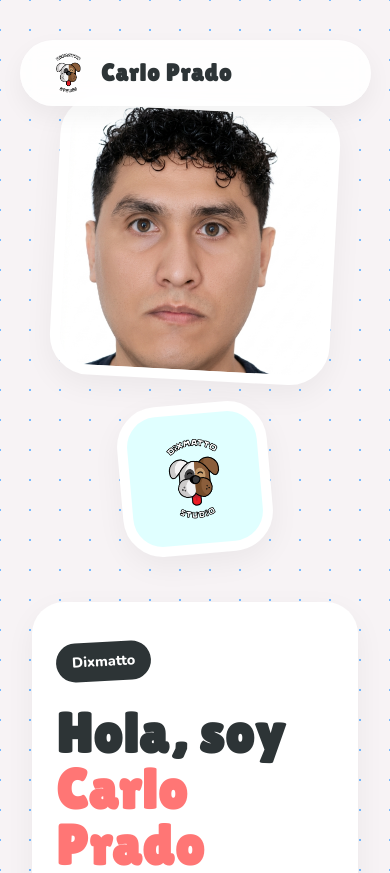
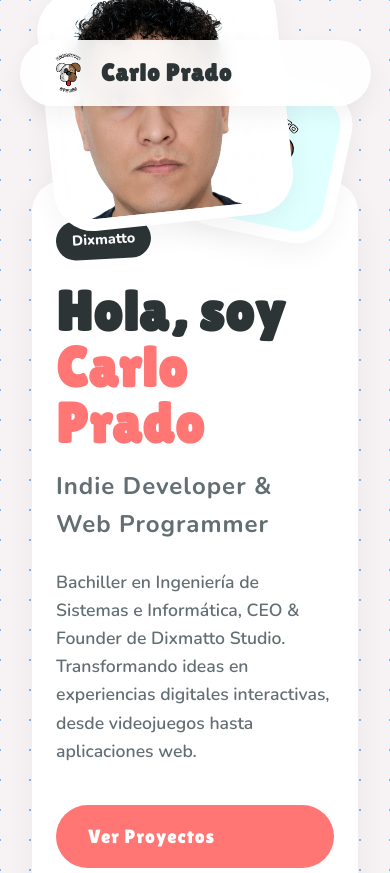
Before and after one commit to ZitroOlrac/Portfolio, a React (Vite) app: page / in a window 390 px wide. Shown: the top 873 px of the page. Built offline with nearby package versions, Linux system fonts and the light colour scheme.

Commit message:
style: hero images as a fan-out card stack like poker cards

```diff
--- a/src/components/Hero.css
+++ b/src/components/Hero.css
@@ -82,19 +82,11 @@
 
 .hero-image {
   flex: 1.2;
+  height: 450px;
   display: flex;
-  flex-direction: column;
-  gap: 1.5rem;
+  justify-content: center;
   align-items: center;
   position: relative;
-}
-
-/* On desktop, put them side by side if there's space, or keep vertical stack for bento look */
-@media (min-width: 1200px) {
-  .hero-image {
-    flex-direction: row;
-    justify-content: flex-end;
-  }
 }
 
 .image-wrapper {
@@ -103,21 +95,27 @@
   border-radius: 40px;
   overflow: hidden;
   box-shadow: var(--shadow-bento);
-  border: 10px solid white;
-  transform: rotate(3deg);
-  transition: all 0.3s ease;
+  border: 12px solid white;
+  transition: all 0.4s cubic-bezier(0.175, 0.885, 0.32, 1.275);
   background: white;
+  position: absolute;
+}
+
+.image-wrapper:first-child {
+  transform: rotate(-6deg) translateX(-30px);
+  z-index: 2;
 }
 
 .brand-card {
-  width: 180px;
-  height: 180px;
-  transform: rotate(-5deg);
+  width: 220px;
+  height: 220px;
+  transform: rotate(12deg) translateX(80px) translateY(40px);
   background: #e0ffff; /* Light cyan */
   display: flex;
   align-items: center;
   justify-content: center;
   padding: 1.5rem;
+  z-index: 1;
 }
 
 .brand-card img {
@@ -125,20 +123,25 @@
 }
 
 .image-wrapper:hover {
-  transform: rotate(0deg) scale(1.05);
-  z-index: 10;
+  transform: rotate(0deg) scale(1.1);
+  z-index: 100;
 }
 
 .image-wrapper img {
   width: 100%;
   height: 100%;
-  object-fit: cover; /* Back to original crop as requested */
+  object-fit: cover;
 }
 
 @media (max-width: 992px) {
   .hero-container {
     flex-direction: column-reverse;
     text-align: center;
+  }
+
+  .hero-image {
+    height: 350px;
+    margin-bottom: 2rem;
   }
 
   .hero-content {
@@ -160,12 +163,12 @@
   }
 
   .image-wrapper {
-    width: 280px;
-    height: 280px;
+    width: 240px;
+    height: 240px;
   }
 
   .brand-card {
-    width: 150px;
-    height: 150px;
+    width: 160px;
+    height: 160px;
   }
 }
```
